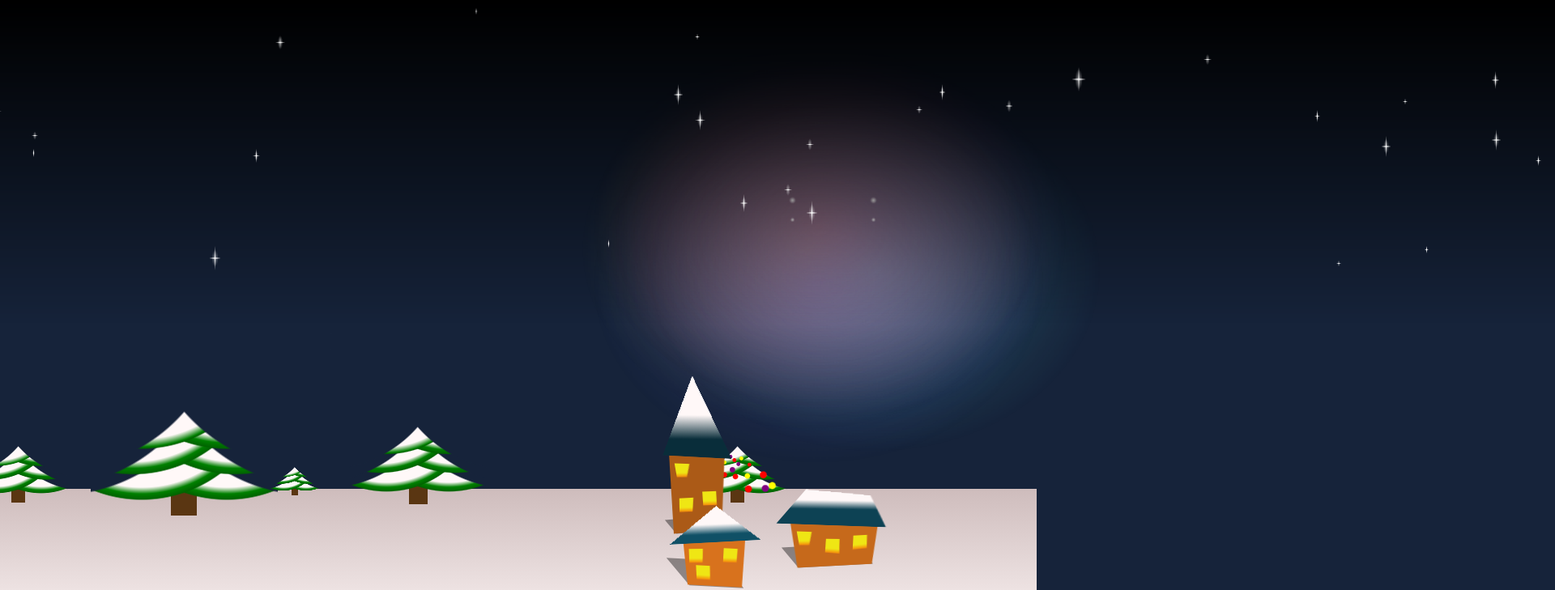
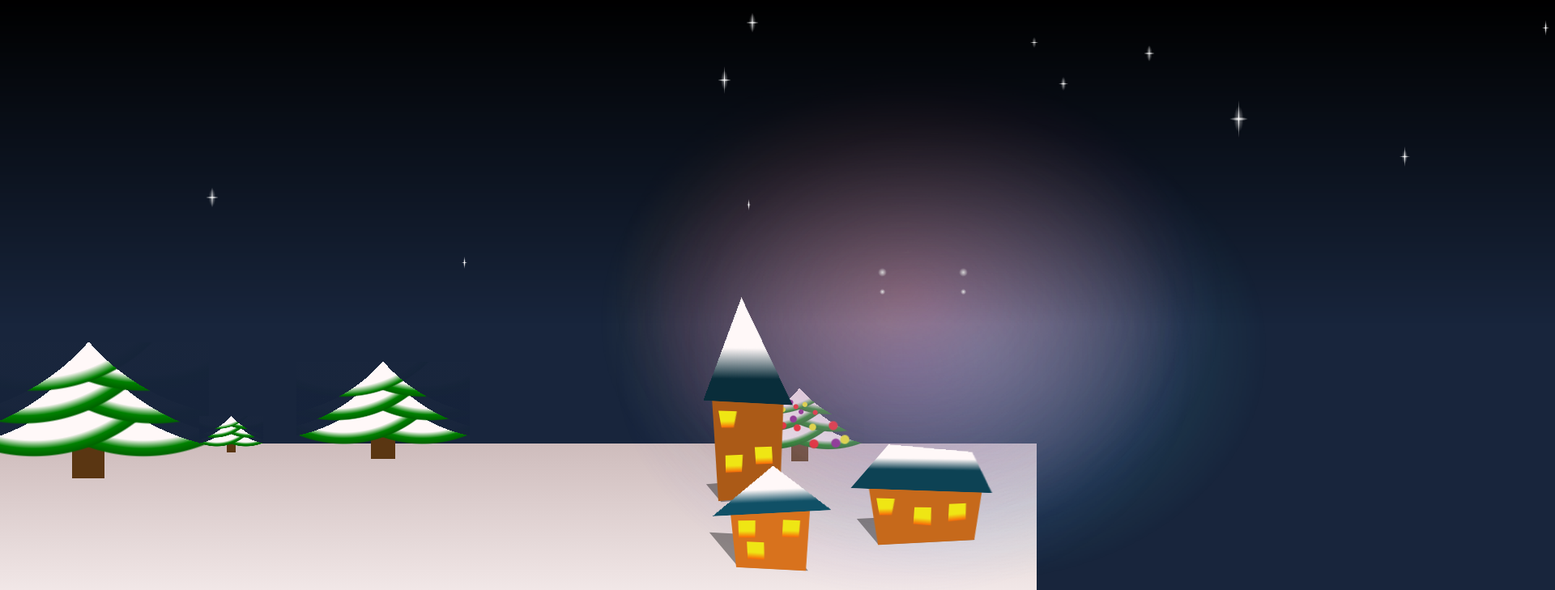
Before and after one commit to humancatfood/happy-2015, a plain HTML site: page index.html in a window 1280 px wide. Shown: the top 729 px of the page at 81% size, 1920 px wide, since content can reach past the window. Drawn offline with Linux system fonts and the light colour scheme.

Commit message:
some more tweaking

```diff
--- a/css/less/scene.less
+++ b/css/less/scene.less
@@ -1,6 +1,6 @@
 //colours
 
-@background-colour: #16233a;
+@background-colour: rgba(22, 35, 58, 0.99);
 
 @star-colour: white;
 
@@ -21,8 +21,7 @@
 
 @min-width: 45em;
 @max-width: 65em;
-@min-height: 600px;
-@max-height: 1080px;
+@min-height: 320px;
 @ground-height: 14.0em;
 
 * {
@@ -47,7 +46,7 @@ body {
     overflow: hidden;
     z-index: 0;
 
-    font-size: 14px;
+    font-size: 22px;
 
     background-image: linear-gradient(0deg, @snow-colour-light, @snow-colour-dark @ground-height, transparent @ground-height);
 
@@ -63,6 +62,11 @@ body {
 }
 
 
+@media (max-width: 1920px) {
+    body {
+        font-size: 18px;
+    }
+}
 @media (max-width: 1200px) {
     body {
         font-size: 14px;
@@ -89,7 +93,7 @@ body {
     top: 0;
     bottom: 0;
 
-    background-image: linear-gradient(0, transparent 50%, black 100%)
+    .linear-gradient(0%, black, 50%, transparent);
 }
 
 
@@ -123,20 +127,21 @@ body {
         height: 12em;
         position: relative;
 
-        background-image: radial-gradient(20em   at @half-tree-width - 15em -13em,  @background-colour 99%, transparent 100%),
-                          radial-gradient(20em   at @half-tree-width + 15em -13em,  @background-colour 99%, transparent 100%),
+
+        background-image: radial-gradient(20em   at @half-tree-width + 15em -13em,  @background-colour 99%, transparent 99%),
+                          radial-gradient(20em   at @half-tree-width - 15em -13em,  @background-colour 99%, transparent 99%),
 
                           radial-gradient(15.5em at @half-tree-width - 5em -11em,   @snow-colour-light 92%, @tree-colour-light 98%, @tree-colour-dark 99%, transparent 100%),
                           radial-gradient(15.5em at @half-tree-width + 5em -11em,   @snow-colour-light 90%, @tree-colour-light 95%, @tree-colour-dark 99%, transparent 100%),
 
-                          radial-gradient(20em   at @half-tree-width - 16em  -11em, @background-colour 99%, transparent 100%),
-                          radial-gradient(20em   at @half-tree-width + 16em -11em,  @background-colour 99%, transparent 100%),
+                          radial-gradient(20em   at @half-tree-width - 16em  -11em, @background-colour 99%, transparent 99%),
+                          radial-gradient(20em   at @half-tree-width + 16em -11em,  @background-colour 99%, transparent 99%),
 
                           radial-gradient(15.5em at @half-tree-width - 6em -8em,    @snow-colour-light 90%, @tree-colour-light 95%, @tree-colour-dark 99%, transparent 100%),
                           radial-gradient(15.5em at @half-tree-width + 6em -8em,    @snow-colour-light 90%, @tree-colour-light 95%, @tree-colour-dark 99%, transparent 100%),
 
-                          radial-gradient(20em   at @half-tree-width - 15em -10em,  @background-colour  99%, transparent 100%),
-                          radial-gradient(20em   at @half-tree-width + 15em -10em,  @background-colour 99%, transparent 100%),
+                          radial-gradient(20em   at @half-tree-width - 15em -10em,  @background-colour 99%, transparent 99%),
+                          radial-gradient(20em   at @half-tree-width + 15em -10em,  @background-colour 99%, transparent 99%),
 
                           radial-gradient(15.5em at @half-tree-width - 5em -5em,    @snow-colour-light 90%, @tree-colour-light 95%, @tree-colour-dark 99%, transparent 100%),
                           radial-gradient(15.5em at @half-tree-width + 5em -5em,    @snow-colour-light 90%, @tree-colour-light 95%, @tree-colour-dark 99%, transparent 100%);
@@ -161,9 +166,9 @@ body {
         bottom: @ground-height + 1.5em;
     }
     &.tree-2 {
-        font-size: 0.55em;
+        font-size: 0.54em;
         left: 32em;
-        bottom: @ground-height + 9em;
+        bottom: @ground-height + 10em;
     }
     &.tree-3 {
         font-size: 0.2em;
@@ -269,7 +274,7 @@ body {
             position: relative;
             left: -1em;
             top: -1em;
-            background: linear-gradient(0, @window-colour-dark -30%, @window-colour-light 21%);
+            .linear-gradient(75%, @window-colour-light, 120%, @window-colour-dark);
         }
     }
 
--- a/index.html
+++ b/index.html
@@ -44,7 +44,7 @@
                         for (var i= 0, l=stars.length; i<l; i++)
                         {
                             var star = stars[i];
-                            document.write('<div class="star" style="top: ' + star[0] + '%; left: ' + star[1] + '%; font-size: ' + star[2] + 'em;"></div>');
+                            document.write('<div class="star" style="bottom: ' + (star[0] + 25) + 'em; left: ' + star[1] + '%; width: ' + star[2] + 'em; height: ' + (star[2] * 2) + 'em;"></div>');
                         }
                     }());
 
@@ -109,7 +109,6 @@
             </div>
 
             <div class="fireworks" style="top: 21em; left: 58em;">
-                <div class="rocket"></div>
 
                 <div class="bloom bloom-colour-01"></div>
                 <div class="bloom bloom-colour-02"></div>
```
Also changed, not shown: css/style.less (line endings or trailing spaces).
